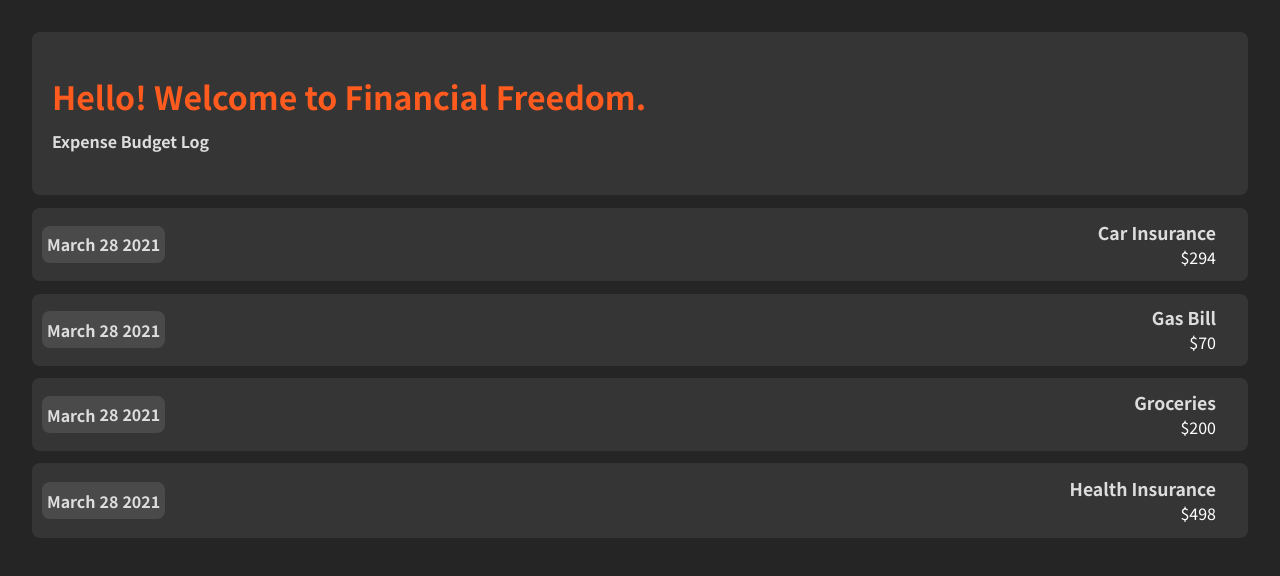
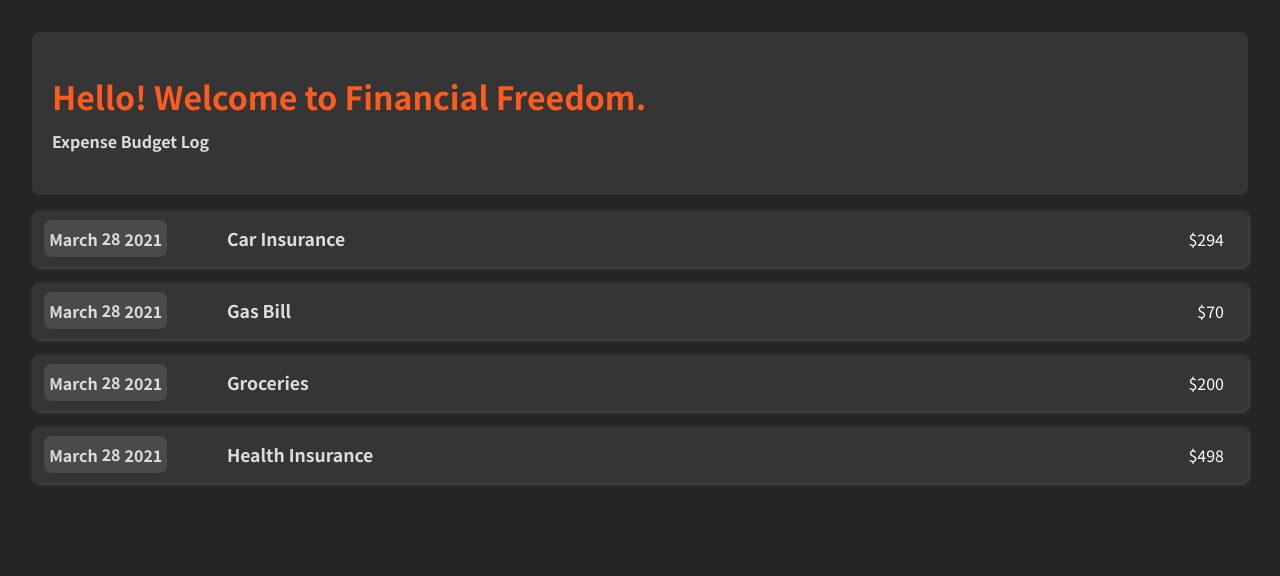
Before and after one commit to srhmendez/React_The-Complete-Guide, a JavaScript app in the folder 02-React-Budget-App/react-complete-guide/: page / in a window 1280 px wide. Shown: the top 576 px of the page. Built offline with nearby package versions, Linux system fonts and the light colour scheme.

Commit message:
updating css and making repeated styling carry

```diff
--- a/02-React-Budget-App/react-complete-guide/public/index.html
+++ b/02-React-Budget-App/react-complete-guide/public/index.html
@@ -24,6 +24,7 @@
       work correctly both with client-side routing and a non-root public URL.
       Learn how to configure a non-root public URL by running `npm run build`.
     -->
+    <link rel="stylesheet" href="./style.css">
     <title>Budget App</title>
   </head>
   <body>
--- /dev/null
+++ b/02-React-Budget-App/react-complete-guide/public/style.css
@@ -0,0 +1,3 @@
+.selectedText {
+    background: #f00;
+  }
--- a/02-React-Budget-App/react-complete-guide/src/App.js
+++ b/02-React-Budget-App/react-complete-guide/src/App.js
@@ -1,57 +1,15 @@
-import ExpenseItem from "./components/ExpenseItem";
+import ExpenseArray from "./components/ExpenseArray";
 
-function App() {
-  const expenses = [
-    {
-      title: "Car Insurance",
-      amount: 294,
-      date: new Date(2021, 2, 28),
-    },
-    {
-      title: "Gas Bill",
-      amount: 70.0,
-      date: new Date(2021, 2, 28),
-    },
-    {
-      title: "Groceries",
-      amount: 200.0,
-      date: new Date(2021, 2, 28),
-    },
-    {
-      title: "Health Insurance",
-      amount: 498.0,
-      date: new Date(2021, 2, 28),
-    },
-  ];
+
+function App(props) {
+
   return (
     <div>
       <div className="budgetTitle">
         <h1>Hello! Welcome to Financial Freedom.</h1>
         <h4 className="expenseBudgetLog">Expense Budget Log</h4>
       </div>
-      <ExpenseItem
-        title={expenses[0].title}
-        amount={expenses[0].amount}
-        date={expenses[0].date}
-      ></ExpenseItem>
-
-      <ExpenseItem
-        title={expenses[1].title}
-        amount={expenses[1].amount}
-        date={expenses[1].date}
-      ></ExpenseItem>
-
-      <ExpenseItem
-        title={expenses[2].title}
-        amount={expenses[2].amount}
-        date={expenses[2].date}
-      ></ExpenseItem>
-
-      <ExpenseItem
-        title={expenses[3].title}
-        amount={expenses[3].amount}
-        date={expenses[3].date}
-      ></ExpenseItem>
+      <ExpenseArray />
     </div>
   );
 }
--- /dev/null
+++ b/02-React-Budget-App/react-complete-guide/src/components/Card.css
@@ -0,0 +1,5 @@
+/* is the outermost card */
+.card{
+    border-radius:8px;
+    box-shadow: 1px 1px 4px rgba(233, 233, 233, 0.25);
+}
--- /dev/null
+++ b/02-React-Budget-App/react-complete-guide/src/components/Card.js
@@ -0,0 +1,13 @@
+import "./Card.css";
+
+function Card (props) {
+    // To carry classnames with components you need to create a const of the classes you want to carry over and then assign the classes const to the div classname in the returned element below.
+    // The props.className is telling that any className you set to the returned div element will be added to the classes const names
+    //there will be an error if you leave the additional props.className undefined. it will apply a className of "undefined" to the element
+    const classes = 'card ' + props.className;
+
+    // To use components as wrappers, you need to use the props.children prop to let the component have "generic children" that will be replaced with different data at a later time.
+    return <div className={classes}>{props.children}</div>;
+}
+
+export default Card;
--- /dev/null
+++ b/02-React-Budget-App/react-complete-guide/src/components/ExpenseArray.css
@@ -0,0 +1,6 @@
+/* creates spaces between expense cards */
+.expenseCard{
+    margin:0 2.5%;
+    margin-bottom:1%;
+    box-shadow: none;
+}
--- /dev/null
+++ b/02-React-Budget-App/react-complete-guide/src/components/ExpenseArray.js
@@ -0,0 +1,58 @@
+import ExpenseItem from "./ExpenseItem";
+import Card from './Card';
+import './ExpenseArray.css';
+
+function ExpenseArray() {
+  const expenses = [
+    {
+      title: "Car Insurance",
+      amount: 294,
+      date: new Date(2021, 2, 28),
+    },
+    {
+      title: "Gas Bill",
+      amount: 70.0,
+      date: new Date(2021, 2, 28),
+    },
+    {
+      title: "Groceries",
+      amount: 200.0,
+      date: new Date(2021, 2, 28),
+    },
+    {
+      title: "Health Insurance",
+      amount: 498.0,
+      date: new Date(2021, 2, 28),
+    },
+  ];
+
+  return (
+    <Card className="expenseCard">
+      <ExpenseItem
+        title={expenses[0].title}
+        amount={expenses[0].amount}
+        date={expenses[0].date}
+      ></ExpenseItem>
+
+      <ExpenseItem
+        title={expenses[1].title}
+        amount={expenses[1].amount}
+        date={expenses[1].date}
+      ></ExpenseItem>
+
+      <ExpenseItem
+        title={expenses[2].title}
+        amount={expenses[2].amount}
+        date={expenses[2].date}
+      ></ExpenseItem>
+
+      <ExpenseItem
+        title={expenses[3].title}
+        amount={expenses[3].amount}
+        date={expenses[3].date}
+      ></ExpenseItem>
+   </Card>
+  );
+}
+
+export default ExpenseArray;
--- a/02-React-Budget-App/react-complete-guide/src/components/ExpenseDate.css
+++ b/02-React-Budget-App/react-complete-guide/src/components/ExpenseDate.css
@@ -6,6 +6,7 @@
 
 }
 .dateContainer{
+    width:fit-content;
     background:rgba(85, 85, 85, 0.678);
     display:flex;
     justify-content: center;
--- a/02-React-Budget-App/react-complete-guide/src/components/ExpenseItem.css
+++ b/02-React-Budget-App/react-complete-guide/src/components/ExpenseItem.css
@@ -1,27 +1,29 @@
-
-.expenseCard{
-    display:flex;
-    justify-content: space-between;
+/* controls the styling for the price div container */
+.expenseItemPriceContainer{
+    display: flex;
+    width:100%;
+    justify-content: flex-end;
+    align-self: center;
+    margin:1rem 0;
     background:rgb(53, 53, 53);
-    padding:10px;
-    margin:0 2.5%;
-    border-radius:8px;
-    padding-right:2rem;
-    margin-bottom:1%;
+    padding:0 1%;
 }
-.expenseItemPriceContainer{
-    display:flex;
-    flex-direction: column;
-    justify-content: flex-start;
-    align-items: flex-end;
+/* actual price font color */
+.expenseItemPrice{
+    color:white;
 }
+/* What the expense is ie: car insurance */
 .expenseItem{
     color:rgb(221, 221, 221);
     font-size:1.1rem;
     margin-bottom:0;
     margin-top:2%;
 }
-.expenseItemPrice{
-    color:white;
-    margin-bottom:2%;
+
+h2.expenseItem{
+    padding-left:5%;
+    width:100%;
+    display:flex;
+    align-self: center;
+    margin:0;
 }
--- a/02-React-Budget-App/react-complete-guide/src/components/ExpenseItem.js
+++ b/02-React-Budget-App/react-complete-guide/src/components/ExpenseItem.js
@@ -1,4 +1,5 @@
 import "./ExpenseItem.css";
+import Card from "./Card";
 import ExpenseDate from './ExpenseDate';
 
 
@@ -6,13 +7,13 @@ function ExpenseItem(props) {
 
 
   return (
-    <div className="expenseCard">
+    <Card className="expenseItemPriceContainer">
       <ExpenseDate date={props.date}/>
+      <h2 className="expenseItem">{props.title}</h2>
       <div className="expenseItemPriceContainer">
-        <h2 className="expenseItem">{props.title}</h2>
         <div className="expenseItemPrice">${props.amount}</div>
       </div>
-    </div>
+    </Card>
   );
 }
 
--- a/02-React-Budget-App/react-complete-guide/src/index.js
+++ b/02-React-Budget-App/react-complete-guide/src/index.js
@@ -3,4 +3,5 @@ import ReactDOM from 'react-dom';
 import './index.css';
 import App from './App';
 
+
 ReactDOM.render(<App />, document.getElementById('root'));
```
Also changed, not shown: 1 other file (tests, documents, lock files or other folders).
